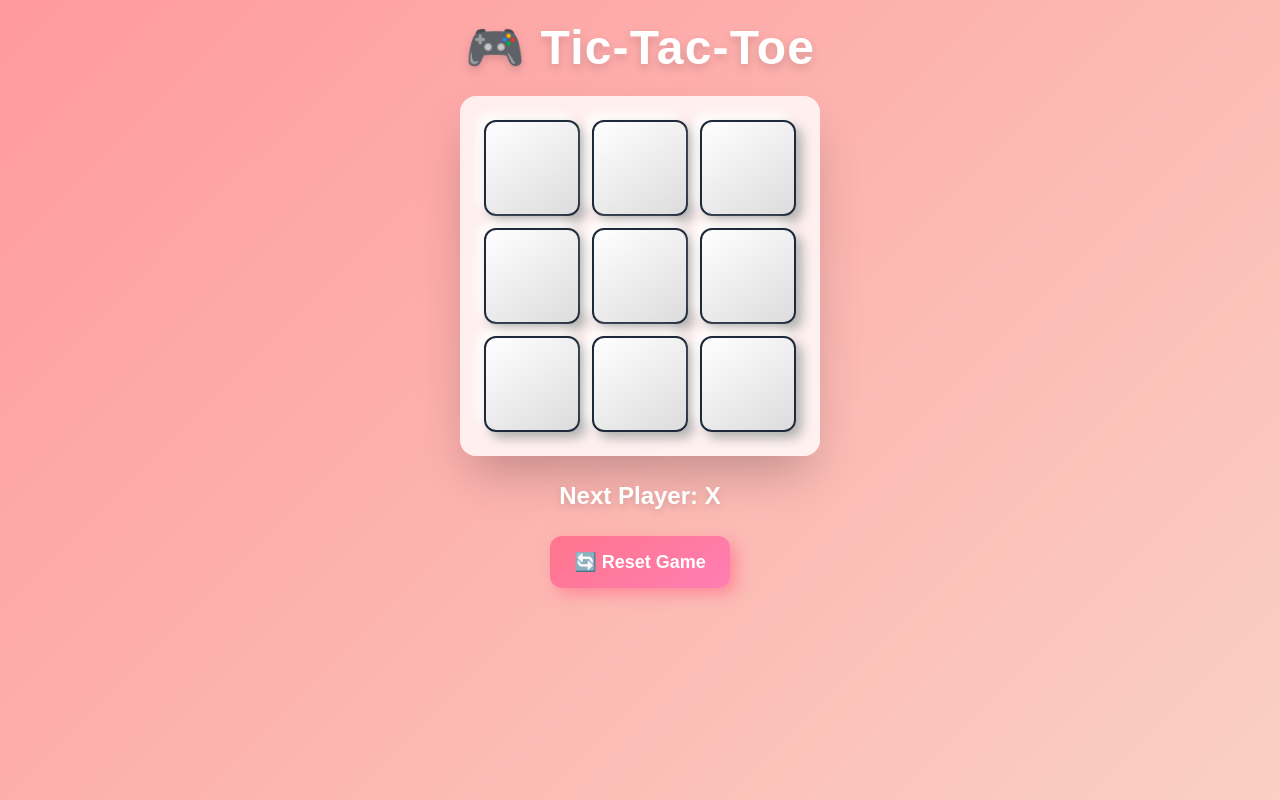
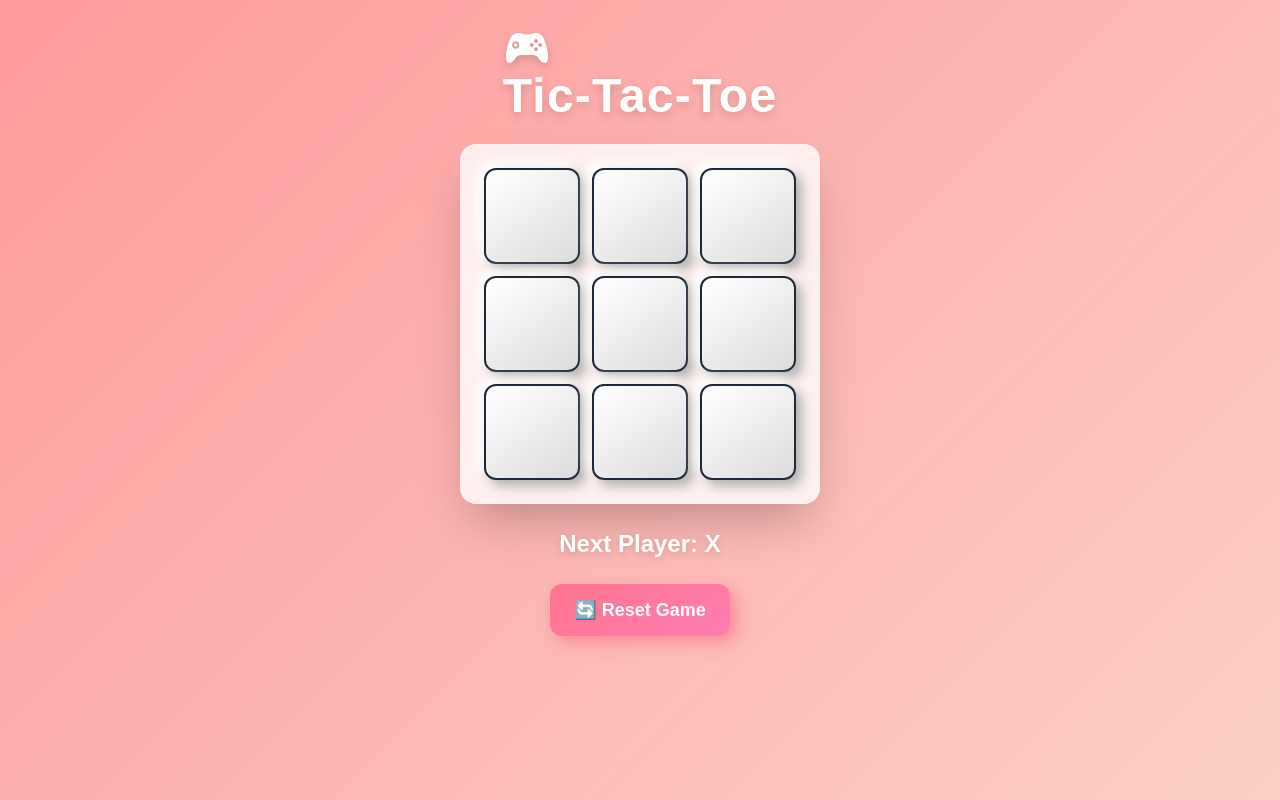
Before and after one commit to Hiler4r/react-mini-projects, a Next.js app: page /tic-tac-toe in a window 1280 px wide. Built offline with nearby package versions, Linux system fonts and the light colour scheme.

Commit message:
feat: update icon for game controller

```diff
--- a/src/app/tic-tac-toe/page.jsx
+++ b/src/app/tic-tac-toe/page.jsx
@@ -1,5 +1,7 @@
 "use client";
 import React, { useState } from "react";
+import { IoLogoGameControllerB } from "react-icons/io";
+
 
 export default function TicTacToe() {
   const [board, setBoard] = useState(Array(9).fill(null));
@@ -58,7 +60,7 @@ export default function TicTacToe() {
       }}
     >
       <h1 className="text-5xl font-extrabold text-white drop-shadow-lg tracking-wide">
-        🎮 Tic-Tac-Toe
+        <IoLogoGameControllerB /> Tic-Tac-Toe
       </h1>
 
       <div className="grid grid-cols-3 gap-3 bg-white/80 p-6 rounded-2xl shadow-2xl">
```
